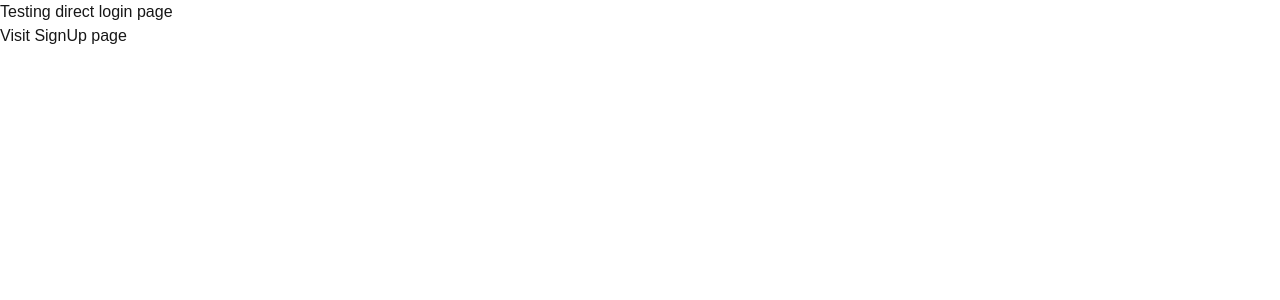
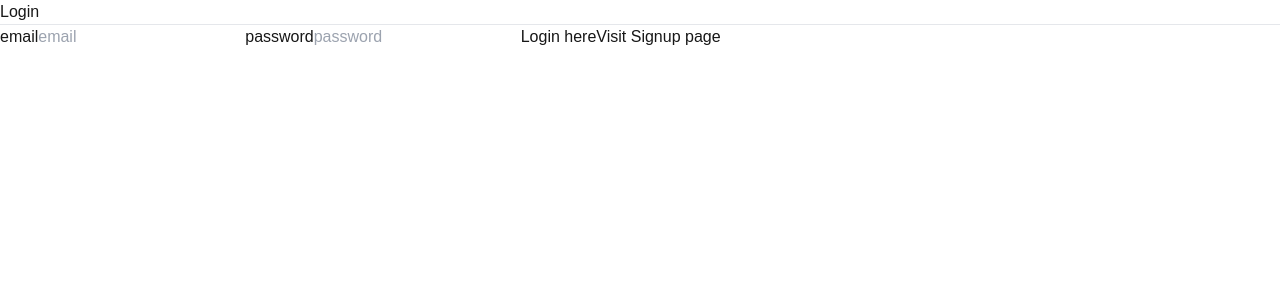
Before and after one commit to Ansh1414/NextJs-Auth-App1, a Next.js app: page /login in a window 1280 px wide. Shown: the top 300 px of the page. Built offline with nearby package versions, Linux system fonts and the light colour scheme.

Commit message:
login signup completed

```diff
--- a/package.json
+++ b/package.json
@@ -10,6 +10,9 @@
   },
   "dependencies": {
     "axios": "^1.7.7",
+    "bcryptjs": "^2.4.3",
+    "jsonwebtoken": "^9.0.2",
+    "mongoose": "^8.6.1",
     "next": "14.2.9",
     "react": "^18",
     "react-dom": "^18"
--- a/src/app/api/users/login/route.js
+++ b/src/app/api/users/login/route.js
@@ -1,6 +1,10 @@
 
 
 import { NextRequest, NextResponse } from "next/server";
+import { connect } from "@/dbConfig/dbConfig";
+import {User} from "@/models/userModel.js"
+
+connect()
 
 export async function POST(NextRequest){
         try{
@@ -8,7 +12,27 @@ export async function POST(NextRequest){
             const reqBody = await NextRequest.json()
             const {username, email, password} = reqBody
 
-            console.log('inside api/users/signup route-->',reqBody);
+            console.log('inside api/users/login route-->',reqBody,' -- ',User);
+
+            //check if user already exists
+            const user = await User.findOne({email}).select('-videos')
+
+            if(!user){
+                console.log('doesnt know user--');
+                return NextResponse.json({error: "User dont exists",status:400})
+            }
+            console.log('login route-->',user);
+
+            //check if password is correct
+            const validPassword = await user.isPasswordCorrect(password);
+            if(!validPassword){
+                return NextResponse.json({error: "Invalid password"}, {status: 400})
+            }
+            console.log('Valid password -- ',validPassword);
+            console.log('user info--',user);
+
+
+
             return NextResponse
             .json({
                 message: "User login successfully",
--- a/src/app/api/users/signup/route.js
+++ b/src/app/api/users/signup/route.js
@@ -1,6 +1,9 @@
 
 
 import { NextRequest, NextResponse } from "next/server";
+import { connect } from "@/dbConfig/dbConfig";
+import {User} from "@/models/userModel.js"
+connect()
 
 export async function POST(NextRequest){
         try{
@@ -8,7 +11,29 @@ export async function POST(NextRequest){
             const reqBody = await NextRequest.json()
             const {username, email, password} = reqBody
 
-            console.log('inside api/users/signup route-->',reqBody);
+            console.log('inside api/users/signup route-->',reqBody,' -- ',User);
+
+            //check if user already exists
+            const user = await User.findOne({email})
+
+            if(user){
+                console.log('existed user--');
+                return NextResponse.json({error: "User already exists",status:400})
+            }
+            console.log('saved user--');
+            const newUser = new User({
+                username,
+                email,
+                fullName:username,
+                password
+            })
+            console.log('newUser user--',newUser);
+
+            const savedUser = await newUser.save()
+            console.log('saved user--',savedUser);
+
+
+
             return NextResponse
             .json({
                 message: "User signup successfully",
--- a/src/app/login/page.jsx
+++ b/src/app/login/page.jsx
@@ -1,18 +1,63 @@
 
-"use Client"
+"use client"
 
 import Link from "next/link"
+import React from "react"
+import axios from "axios"
+import {useRouter} from "next/navigation";
 function page() {
+  const router = useRouter();
+  const [loading, setLoading] = React.useState(false);
+  const [user,setUser] = React.useState({email:'',password:''})
+  const [buttonDisabled, setButtonDisabled] = React.useState(false);
+
+
+  const onLogin=async ()=>{
+    try {
+      setLoading(true);
+      const response = await axios.post("/api/users/login", user);
+      console.log("Login success", response.data);
+      //toast.success("Login success");
+      router.push("/");
+  } catch (error) {
+      console.log("Login failed", error.message);
+      //toast.error(error.message);
+  } finally{
+    setLoading(false);
+  }
+
+  }
+
+
   return (
-    <>
-    <div className="bg-black flex flex-col items-center justify-center min-h-screen py-2">
-      <div className="text-white">Testing direct login page</div>
-      <Link href="/signup">Visit SignUp page</Link>
-    </div>
+    <div className="flex flex-col items-center justify-center min-h-screen py-2">
+        <h1>{loading ? "Processing" : "Login"}</h1>
+        <hr />
 
-     </>
-
-  )
+        <label htmlFor="email">email</label>
+        <input
+        className="p-2 border border-gray-300 rounded-lg mb-4 focus:outline-none focus:border-gray-600 text-black"
+            id="email"
+            type="text"
+            value={user.email}
+            onChange={(e) => setUser({...user, email: e.target.value})}
+            placeholder="email"
+            />
+        <label htmlFor="password">password</label>
+        <input
+        className="p-2 border border-gray-300 rounded-lg mb-4 focus:outline-none focus:border-gray-600 text-black"
+            id="password"
+            type="password"
+            value={user.password}
+            onChange={(e) => setUser({...user, password: e.target.value})}
+            placeholder="password"
+            />
+            <button
+            onClick={onLogin}
+            className="p-2 border border-gray-300 rounded-lg mb-4 focus:outline-none focus:border-gray-600">Login here</button>
+            <Link href="/signup">Visit Signup page</Link>
+        </div>
+    )
 }
 
 export default page
--- /dev/null
+++ b/src/dbConfig/dbConfig.js
@@ -0,0 +1,25 @@
+import mongoose from 'mongoose';
+
+export async function connect() {
+    try {
+        console.log('mongodb---',process.env.MONGODB_URI);
+        mongoose.connect(process.env.MONGODB_URI);
+        const connection =await mongoose.connection;
+
+        connection.on('connected', () => {
+            console.log('MongoDB connected successfully');
+        })
+
+        connection.on('error', (err) => {
+            console.log('MongoDB connection error. Please make sure MongoDB is running. ' + err);
+            process.exit();
+        })
+
+    } catch (error) {
+        console.log('Something goes wrong!');
+        console.log(error);
+
+    }
+
+
+}
--- /dev/null
+++ b/src/models/userModel.js
@@ -0,0 +1,78 @@
+import mongoose,{Schema} from "mongoose"
+import jwt from "jsonwebtoken"
+import bcryptjs from "bcryptjs"
+
+const userSchema=new Schema(
+    {
+        username: {
+            type:String,
+            required: true,
+            unique: true,
+            lowecase: true,
+            trim: true,
+            index: true
+        },
+        fullName: {
+            type: String,
+            required: true,
+            trim: true,
+            index: true
+        },
+        password:{
+            type:String,
+            required:[true,'Password is required']
+        },
+        email:{
+            type:String
+        },
+        avatar:{
+            type:String
+        },
+        videos:[{
+            type: Schema.Types.ObjectId,
+            ref: "Video"
+        }],
+        refreshToken: {
+            type: String
+        }
+
+
+    },
+    {
+        timestamps: true
+    }
+)
+console.log('----user model schema---');
+//check password is modified before saving into database
+userSchema.pre("save", async function (next) {
+    console.log('----user model schema pre("save")---',this.isModified("password"));
+
+    if(!this.isModified("password")) return next();
+    console.log('----user model schema 001---',this.isModified("password"));
+    this.password = await bcryptjs.hash(this.password, 10)
+    //const salt = await bcryptjs.genSalt(10)
+    //this.password  = await bcryptjs.hash(this.password, salt)
+
+    console.log('----user model schema this.password---',this.password);
+    next()
+})
+
+userSchema.methods.isPasswordCorrect = async function(password){
+    return await bcryptjs.compare(password, this.password)
+}
+
+userSchema.methods.generateAccessToken = function(){
+    return jwt.sign(
+        {
+            _id: this._id
+        },
+        process.env.ACCESS_TOKEN_SECRET,
+        {
+            expiresIn: process.env.ACCESS_TOKEN_EXPIRY
+        }
+    )
+}
+//const User = mongoose.model("User", userSchema)
+const User = mongoose.models.users || mongoose.model("users", userSchema);
+
+export {User}
```
Also changed, not shown: 2 other files (tests, documents, lock files or other folders).
